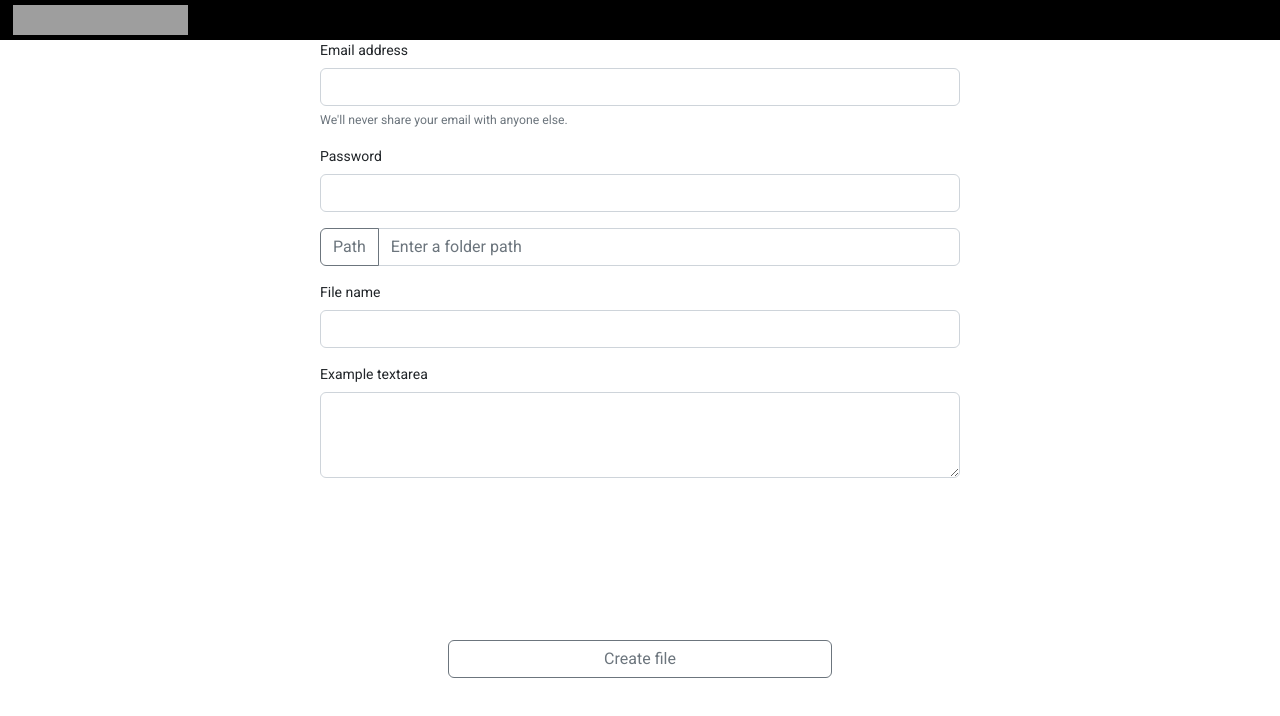
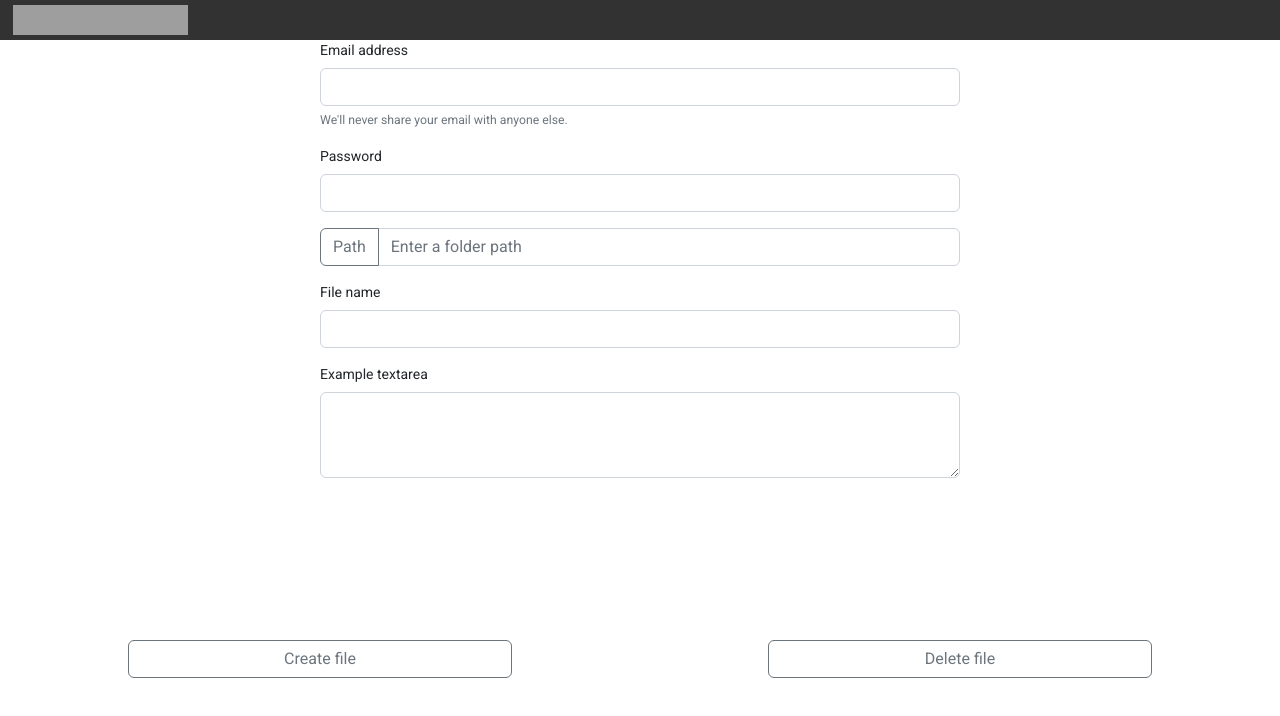
Before and after one commit to Borlok/electron-start, an Angular app: page / in a window 1280 px wide. Shown: the top 716 px of the page. Built offline with nearby package versions, Linux system fonts and the light colour scheme; grey boxes are pictures that could not be loaded.

Commit message:
add deleting file

```diff
--- a/src/app/app.component.css
+++ b/src/app/app.component.css
@@ -2,7 +2,7 @@
   display: flex;
   flex-direction: column;
   justify-content: center;
-  background-color: #000000;
+  background-color: #323232;
   padding-left: 1vw;
   padding-right: 1vw;
   height: 5vh;
--- a/src/app/app.component.html
+++ b/src/app/app.component.html
@@ -31,4 +31,5 @@
 </div>
 <div class="foot">
   <button type="button" class="btn btn-outline-secondary" (click)="addFile()">Create file</button>
+  <button type="button" class="btn btn-outline-secondary" (click)="removeFile()">Delete file</button>
 </div>
--- a/src/app/app.component.ts
+++ b/src/app/app.component.ts
@@ -20,4 +20,8 @@ export class AppComponent {
   addFile() {
     this.api.addFileWithName([this.fileName, this.content])
   }
+
+  removeFile() {
+    this.api.removeFileWithName([this.fileName, this.content])
+  }
 }
```
